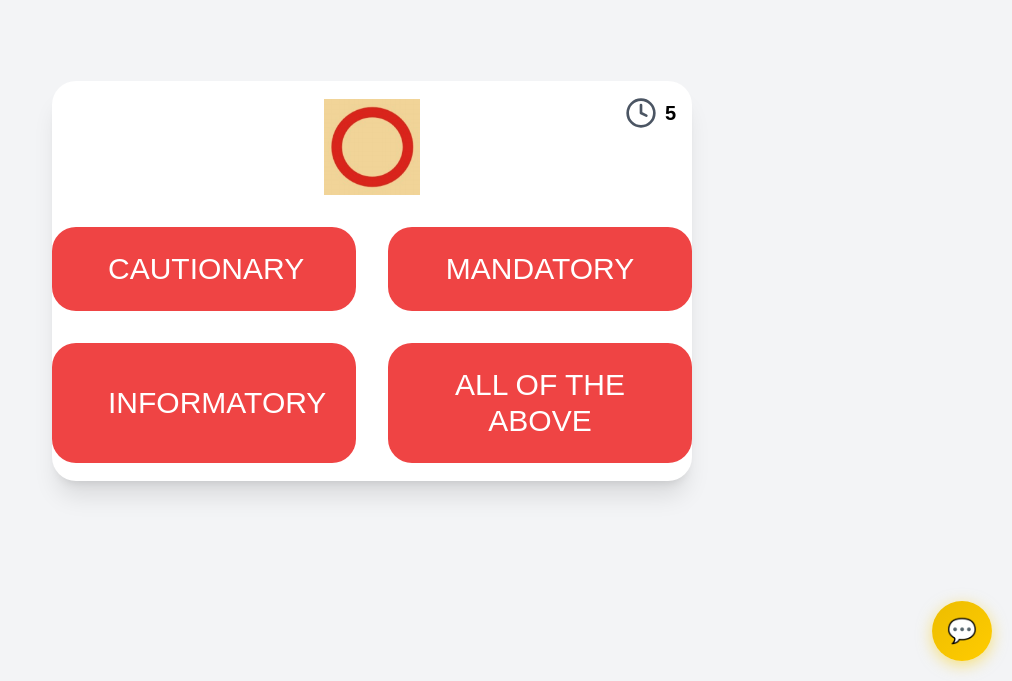
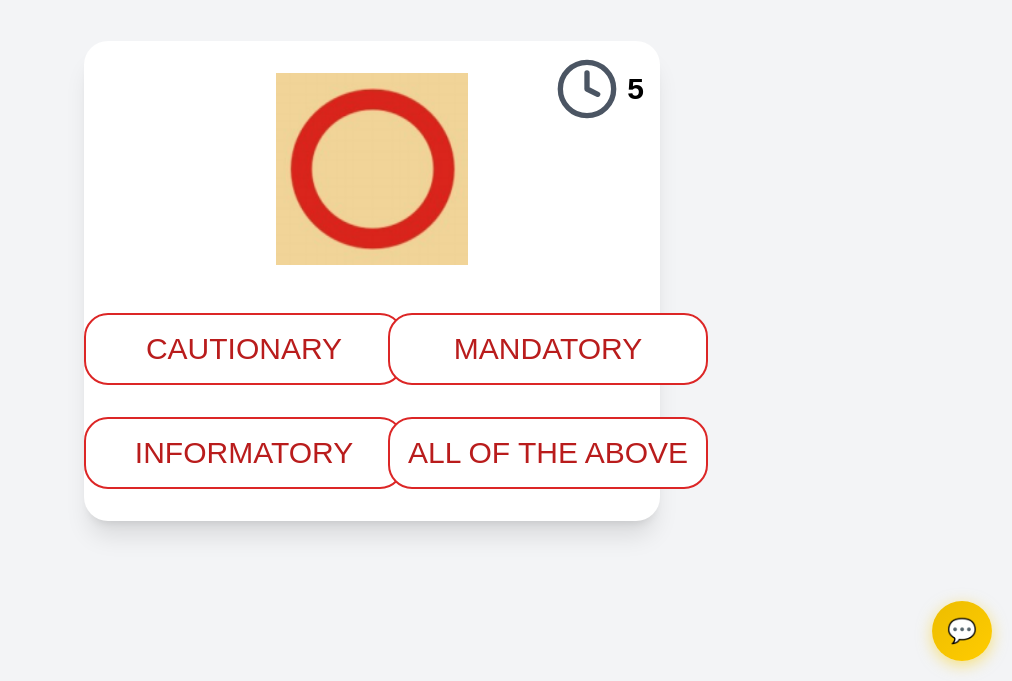
Before and after one commit to riteekagawand/VH24-WEBMASTERS, a React (Vite) app in the folder Frontend/: page /Delivery in a window 1280 px wide. Shown: the part 119-800 px from the top of the page, without its empty margins (268-1280 px from the left). Built offline with nearby package versions, Linux system fonts and the light colour scheme.

Commit message:
Delivery Simultion done

```diff
--- a/Frontend/package.json
+++ b/Frontend/package.json
@@ -12,6 +12,7 @@
   "dependencies": {
     "client": "file:",
     "react": "^18.3.1",
+    "react-confetti": "^6.1.0",
     "react-dom": "^18.3.1",
     "react-hot-toast": "^2.4.1",
     "react-icons": "^5.3.0",
--- a/Frontend/src/Components/DeliverySimulation.jsx
+++ b/Frontend/src/Components/DeliverySimulation.jsx
@@ -1,14 +1,14 @@
 import React, { useState, useEffect } from "react";
+import Confetti from "react-confetti";
 
-// Dummy data for questions
 const questions = [
   {
-    image: "/Mandatory.png", // Image of a green traffic light
+    image: "/Mandatory.png",
     answer: "MANDATORY",
     options: ["CAUTIONARY", "MANDATORY", "INFORMATORY", "ALL OF THE ABOVE"],
   },
   {
-    image: "/RedLight.png", // Image of a red traffic light
+    image: "/RedLight.png",
     answer: "Stop",
     options: ["Go", "Stop", "Wait", "Speed up"],
   },
@@ -24,66 +24,82 @@ const questions = [
   },
 ];
 
+const PartyPopup = ({ trigger }) =>
+  trigger ? (
+    <Confetti
+      width={window.innerWidth * 0.45}
+      height={window.innerHeight * 0.6}
+      numberOfPieces={500}
+      recycle={false}
+      initialVelocityY={30}
+    />
+  ) : null;
 
 const DeliverySimulation = () => {
-  const [currentQuestion, setCurrentQuestion] = useState(0); // Track current question
-  const [isFlipped, setIsFlipped] = useState(false); // Track if card is flipped
-  const [timer, setTimer] = useState(10); // 10-second timer
-  const [feedback, setFeedback] = useState(""); // Feedback message for answer
-  const [selectedAnswer, setSelectedAnswer] = useState(""); // Store selected answer
+  const [currentQuestion, setCurrentQuestion] = useState(0);
+  const [isFlipped, setIsFlipped] = useState(false);
+  const [timer, setTimer] = useState(10);
+  const [feedback, setFeedback] = useState("");
+  const [showCorrectAnswer, setShowCorrectAnswer] = useState(false);
+  const [selectedAnswer, setSelectedAnswer] = useState("");
+  const [isCorrect, setIsCorrect] = useState(false);
+  const [hasClicked, setHasClicked] = useState(false);
+
+  const question = questions[currentQuestion];
 
   // Handle answer click
-  const handleAnswerClick = (selectedAnswer) => {
-    setSelectedAnswer(selectedAnswer); // Store selected answer
-    if (selectedAnswer === questions[currentQuestion].answer) {
-      setFeedback("Correct Answer!"); // Set feedback message
-    } else {
-      setFeedback(
-        `Wrong Answer! Correct: ${questions[currentQuestion].answer}`
-      ); // Set feedback message
-    }
-    setIsFlipped(true); // Flip the card
-    clearInterval(timerInterval); // Stop the timer
+  const handleAnswerClick = (option) => {
+    const correct = option === question.answer;
+    setSelectedAnswer(option);
+    setHasClicked(true);
+    setFeedback(correct ? "Correct Answer!" : "Wrong Answer!");
+    setIsCorrect(correct);
+    setShowCorrectAnswer(!correct);
+    setIsFlipped(true);
+    clearInterval(timerInterval);
   };
 
   // Timer logic
   useEffect(() => {
-    let timerInterval;
     if (timer > 0 && !isFlipped) {
-      timerInterval = setInterval(() => {
-        setTimer((prev) => prev - 1);
-      }, 1000);
+      const timerInterval = setInterval(
+        () => setTimer((prev) => prev - 1),
+        1000
+      );
+      return () => clearInterval(timerInterval);
     } else if (timer === 0) {
-      setFeedback(`Time's up! Correct: ${questions[currentQuestion].answer}`); // Set feedback when time runs out
-      setIsFlipped(true); // Flip card if time runs out
+      setFeedback("Time's up!");
+      setShowCorrectAnswer(true);
+      setIsFlipped(true);
+      setIsCorrect(false);
     }
-    return () => clearInterval(timerInterval); // Clean up timer
   }, [timer, isFlipped]);
 
-  // Move to next question and reset timer
   const handleNextQuestion = () => {
-    setIsFlipped(false); // Unflip the card
-    setTimer(10); // Reset timer
-    setFeedback(""); // Clear feedback message
-    setSelectedAnswer(""); // Clear selected answer
-    setCurrentQuestion((prev) => (prev + 1) % questions.length); // Next question
+    setCurrentQuestion((prev) => (prev + 1) % questions.length);
+    setIsFlipped(false);
+    setTimer(10);
+    setFeedback("");
+    setShowCorrectAnswer(false);
+    setSelectedAnswer("");
+    setIsCorrect(false);
+    setHasClicked(false);
   };
 
   return (
     <div className="flex justify-center items-center h-screen bg-gray-100">
-      {/* Outer Container */}
-      <div className="relative bg-white w-[50vw] min-h-[50vh] rounded-3xl shadow-xl p-6 flex items-center justify-center transform-[preserve-3d] duration-500 ease-in transition-all">
-        {/* Question Display */}
+      <div className="relative bg-white w-[45vw] min-h-[60vh] rounded-3xl shadow-xl p-6 flex  items-center justify-center">
+        {/* Front side */}
+        <PartyPopup trigger={isCorrect} />
         <div
           className={`absolute w-full h-full flex flex-col items-center justify-center ${
             isFlipped ? "hidden" : ""
           }`}
         >
           <div className="absolute top-4 right-4 flex items-center">
-            {/* Clock Icon */}
             <svg
               xmlns="http://www.w3.org/2000/svg"
-              className="h-8 w-8 text-gray-600"
+              className="h-16 w-16 text-gray-600"
               fill="none"
               viewBox="0 0 24 24"
               stroke="currentColor"
@@ -96,27 +112,28 @@ const DeliverySimulation = () => {
               />
               <circle cx="12" cy="12" r="10" strokeWidth={2} />
             </svg>
-            <span className="text-xl font-bold ml-2">{timer}</span>{" "}
-            {/* Timer */}
+            <span className="text-3xl font-bold ml-2">{timer}</span>
           </div>
 
-          <div className="flex flex-col items-center justify-center">
+          {/* Added margin for spacing */}
           <img
-              src={questions[currentQuestion].image}
+            src={question.image}
             alt="Traffic Sign"
-              className="w-24 h-24"
+            className="w-48 h-48 mb-8"
           />
-            <div className="grid grid-cols-2 gap-8 mt-8">
-              {questions[currentQuestion].options.map((option, index) => (
+          <div className="grid grid-cols-2 gap-8 mt-4">
+            {question.options.map((option, index) => (
               <button
                 key={index}
                 onClick={() => handleAnswerClick(option)}
-                  className={`px-14 py-6 rounded-3xl hover:shadow-md text-3xl hover:scale-95 text-white hover:bg-red-400 ${
+                className={`px-4 py-4 min-w-80 rounded-3xl text-3xl hover:shadow-md hover:scale-95 transition-all duration-300 ${
                   selectedAnswer === option
-                      ? selectedAnswer === questions[currentQuestion].answer
-                        ? "bg-green-600" // Green for correct answer
-                        : "bg-red-600" // Red for wrong answer
-                      : "bg-red-500" // Default button color
+                    ? selectedAnswer === question.answer
+                      ? "bg-green-600 text-white"
+                      : "bg-red-600 text-white"
+                    : hasClicked
+                    ? "bg-gray-200 text-gray-800"
+                    : "bg-white border-2 border-red-600 text-red-700 hover:bg-red-400 hover:text-white"
                 }`}
               >
                 {option}
@@ -124,31 +141,32 @@ const DeliverySimulation = () => {
             ))}
           </div>
         </div>
-        </div>
 
-        {/* Answer Display */}
+        {/* Back side */}
         <div
-          className={`absolute w-full h-full flex items-center justify-center ${
+          className={`absolute w-full h-full flex flex-col items-center justify-center ${
             isFlipped ? "" : "hidden"
           }`}
         >
-          <div className="flex flex-col text-center items-center justify-center">
           <h2
-              className={`text-5xl  font-bold ${
-                selectedAnswer === questions[currentQuestion].answer
-                  ? "text-green-600"
-                  : "text-red-600"
+            className={`text-5xl font-bold ${
+              isCorrect ? "text-green-600" : "text-red-600"
             }`}
           >
             {feedback}
           </h2>
+          {showCorrectAnswer && (
+            <p className="text-2xl mt-4 text-gray-600">
+              The correct answer is:{" "}
+              <span className="font-bold text-blue-500">{question.answer}</span>
+            </p>
+          )}
           <button
             onClick={handleNextQuestion}
-              className="mt-8 bg-blue-500 rounded-3xl text-3xl px-16 py-6 text-white hover:scale-95"
+            className="mt-8 bg-white rounded-3xl text-3xl px-16 py-6 text-blue-500 border-2 border-blue-500 hover:scale-105 hover:bg-blue-500 hover:text-white transition-all duration-300"
           >
             Next Question
           </button>
-          </div>
         </div>
       </div>
     </div>
```
Also changed, not shown: 1 other file (tests, documents, lock files or other folders). Lines whose indentation alone changed are shown as unchanged.
